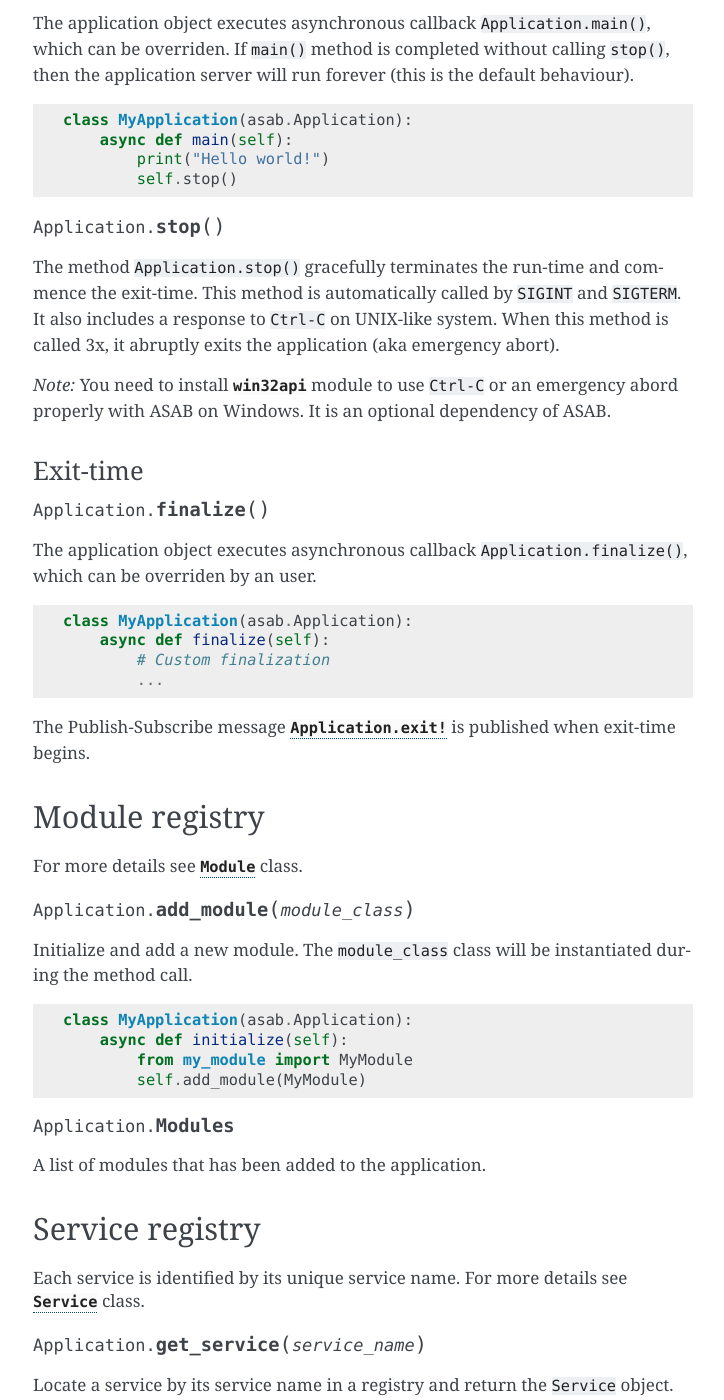
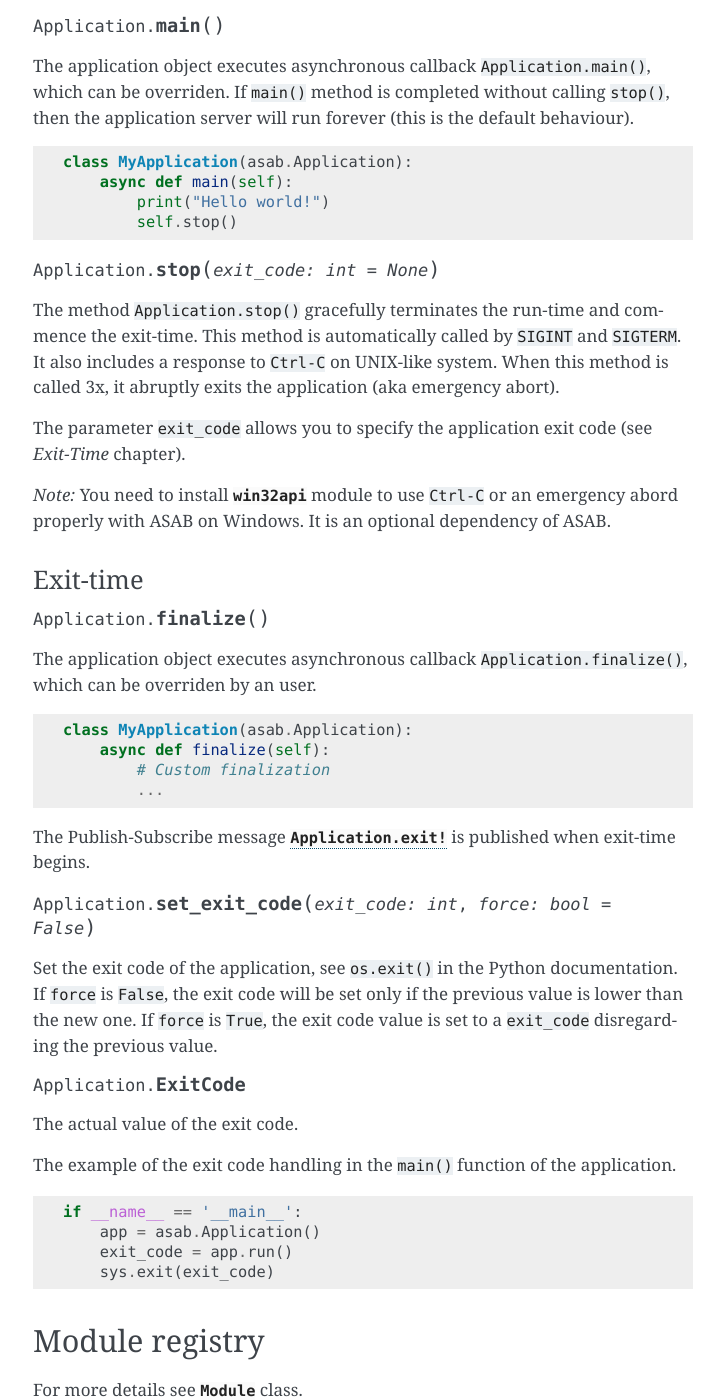
Before and after one commit to TeskaLabs/asab, a Sphinx documentation site: the page built from doc/asab/application.rst, in a window 1280 px wide and 1400 px high, scrolled down 1797 px. Shown: the whole window, without its empty margins (387-1111 px from the left). Built offline with Sphinx 7.4.7, drawn with Linux system fonts in a browser that asks for light colours; the version number is read from the project's files by our own code; some of the changed text lies outside the part shown.

Commit message:
Add the documentation of the exit code.

```diff
--- a/doc/asab/application.rst
+++ b/doc/asab/application.rst
@@ -93,6 +93,8 @@ Run-time
 Enter a run-time. This is where the application spends the most time typically.
 The Publish-Subscribe message :any:`Application.run!` is published when run-time begins.
 
+The method returns the value of :any:`Application.ExitCode`.
+
 
 .. py:method:: Application.main()
 
@@ -107,11 +109,13 @@ If ``main()`` method is completed without calling ``stop()``, then the applicati
             self.stop()
 
 
-.. py:method:: Application.stop()
+.. py:method:: Application.stop(exit_code:int=None)
 
 The method  ``Application.stop()`` gracefully terminates the run-time and commence the exit-time.
 This method is automatically called by ``SIGINT`` and ``SIGTERM``. It also includes a response to ``Ctrl-C`` on UNIX-like system.
 When this method is called 3x, it abruptly exits the application (aka emergency abort).
+
+The parameter ``exit_code`` allows you to specify the application exit code (see *Exit-Time* chapter).
 
 *Note:* You need to install :py:mod:`win32api` module to use ``Ctrl-C`` or an emergency abord properly with ASAB on Windows. It is an optional dependency of ASAB.
 
@@ -132,6 +136,29 @@ The application object executes asynchronous callback ``Application.finalize()``
 
 
 The Publish-Subscribe message :any:`Application.exit!` is published when exit-time begins.
+
+
+.. py:method:: Application.set_exit_code(exit_code:int, force:bool=False)
+
+Set the exit code of the application, see ``os.exit()`` in the Python documentation.
+If ``force`` is ``False``, the exit code will be set only if the previous value is lower than the new one.
+If ``force`` is ``True``, the exit code value is set to a ``exit_code`` disregarding the previous value.
+
+
+.. py:attribute:: Application.ExitCode
+
+The actual value of the exit code.
+
+
+The example of the exit code handling in the ``main()`` function of the application.
+
+.. code:: python
+
+    if __name__ == '__main__':
+        app = asab.Application()
+        exit_code = app.run()
+        sys.exit(exit_code)
+
 
 
 Module registry
```
Also changed, not shown: 1 other file.
